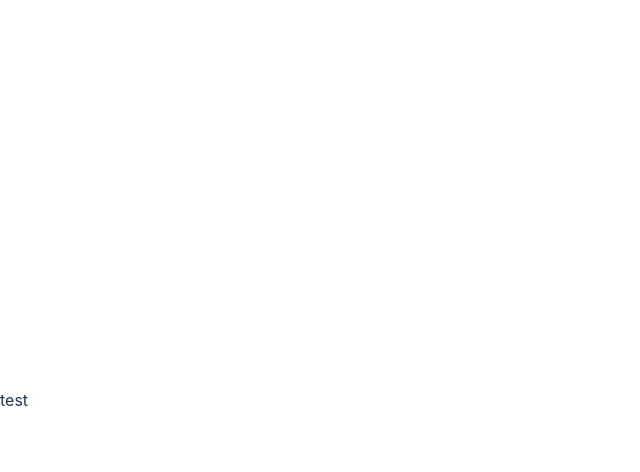
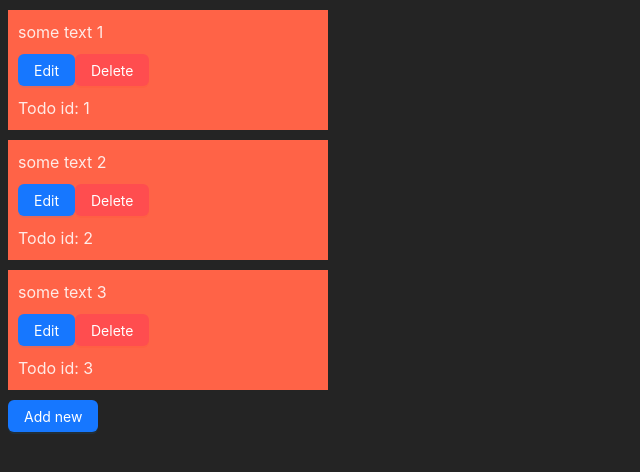
Before and after one commit to Misha158/new_project, a React (Vite) app in the folder client/: page / in a window 1280 px wide. Shown: the top 472 px of the page, without its empty margins (0-640 px from the left). Built offline with nearby package versions, Linux system fonts and the light colour scheme.

Commit message:
FE - added todolist

```diff
--- a/client/package.json
+++ b/client/package.json
@@ -16,6 +16,7 @@
     "@testing-library/react": "^14.0.0",
     "@testing-library/react-hooks": "^8.0.0",
     "@testing-library/user-event": "^14.4.3",
+    "antd": "^5.7.3",
     "identity-obj-proxy": "^3.0.0",
     "jest-environment-jsdom": "^28.1.1",
     "jest-svg-transformer": "^1.0.0",
--- a/client/src/App.tsx
+++ b/client/src/App.tsx
@@ -1,9 +1,60 @@
-const todos = [
+import { Button, Input } from "antd";
+import { useState } from "react";
+
+const defaultTodos = [
   { id: 1, text: "some text 1" },
   { id: 2, text: "some text 2" },
   { id: 3, text: "some text 3" },
 ];
 
+const TodoList = ({ todos }) => {
+  return todos.map((todo) => (
+    <div
+      style={{
+        padding: "10px",
+        margin: "10px 0",
+        backgroundColor: "tomato",
+        width: "300px",
+      }}
+    >
+      <div style={{ marginBottom: "10px" }}>{todo.text}</div>
+      <Button type="primary">Edit</Button>
+      <Button type="primary" danger>
+        Delete
+      </Button>
+      <div style={{ marginTop: "10px" }}>Todo id: {todo.id}</div>
+    </div>
+  ));
+};
+
 export const App = () => {
-  return <div>test</div>;
+  const [todos, setTodos] = useState(defaultTodos);
+  const [isShowAddNewTodoInput, setIsShowAddNewTodoInput] = useState(false);
+  const [newTodoText, setNewTodo] = useState("");
+
+  const onChangeNewTodo = (e) => {
+    setNewTodo(e.target.value);
+  };
+
+  const onShowInputOrSaveNewTodo = () => {
+    const newTodo = { id: todos.length + 1, text: newTodoText };
+
+    if (isShowAddNewTodoInput) {
+      setTodos((prev) => [...prev, newTodo]);
+    }
+
+    setIsShowAddNewTodoInput((prev) => !prev);
+  };
+
+  return (
+    <div>
+      <TodoList todos={todos} />
+      {isShowAddNewTodoInput && (
+        <Input value={newTodoText} onChange={onChangeNewTodo} />
+      )}
+      <Button type="primary" onClick={onShowInputOrSaveNewTodo}>
+        {isShowAddNewTodoInput ? "Save new todo" : "Add new"}
+      </Button>
+    </div>
+  );
 };
--- a/client/src/index.css
+++ b/client/src/index.css
@@ -19,51 +19,15 @@ a {
   color: #646cff;
   text-decoration: inherit;
 }
+
 a:hover {
   color: #535bf2;
 }
 
-body {
-  margin: 0;
-  display: flex;
-  place-items: center;
-  min-width: 320px;
-  min-height: 100vh;
-}
-
-h1 {
-  font-size: 3.2em;
-  line-height: 1.1;
-}
-
-button {
-  border-radius: 8px;
-  border: 1px solid transparent;
-  padding: 0.6em 1.2em;
-  font-size: 1em;
-  font-weight: 500;
-  font-family: inherit;
-  background-color: #1a1a1a;
-  cursor: pointer;
-  transition: border-color 0.25s;
-}
-button:hover {
-  border-color: #646cff;
-}
-button:focus,
-button:focus-visible {
-  outline: 4px auto -webkit-focus-ring-color;
-}
-
-@media (prefers-color-scheme: light) {
-  :root {
-    color: #213547;
-    background-color: #ffffff;
-  }
-  a:hover {
-    color: #747bff;
-  }
-  button {
-    background-color: #f9f9f9;
-  }
-}
+/*body {*/
+/*  margin: 0;*/
+/*  display: flex;*/
+/*  place-items: center;*/
+/*  min-width: 320px;*/
+/*  min-height: 100vh;*/
+/*}*/
--- a/client/src/main.tsx
+++ b/client/src/main.tsx
@@ -2,6 +2,7 @@ import React from "react";
 import ReactDOM from "react-dom/client";
 import { App } from "./App.tsx";
 import "./index.css";
+// import "antd/dist/antd.css";
 
 ReactDOM.createRoot(document.getElementById("root")!).render(
   <React.StrictMode>
```
Also changed, not shown: 1 other file (tests, documents, lock files or other folders).
